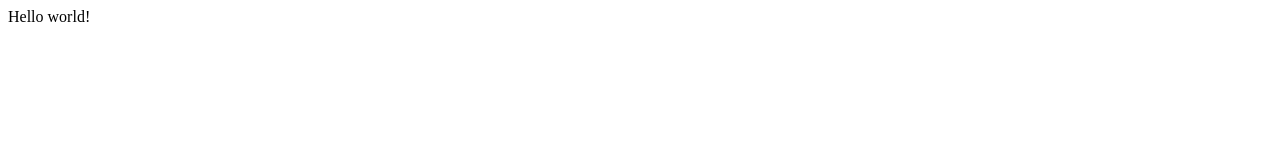
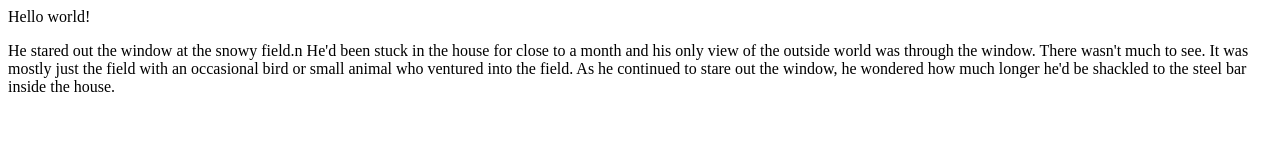
Before and after one commit to uwp-se/git_assignment_2, a plain HTML site: page index.html in a window 1280 px wide. Drawn offline with Linux system fonts and the light colour scheme.

Commit message:
Added to index.html

```diff
--- a/index.html
+++ b/index.html
@@ -8,7 +8,8 @@
 <body>
 
 Hello world!
-
+<p>He stared out the window at the snowy field.n He'd been stuck in the house for close to a month and his only view of the outside world was through the window. There wasn't much to see. It was mostly just the field with an occasional bird or small animal who ventured into the field. As he continued to stare out the window, he wondered how much longer he'd be shackled to the steel bar inside the house.
+</p>
 </body>
 
 </html>
```
